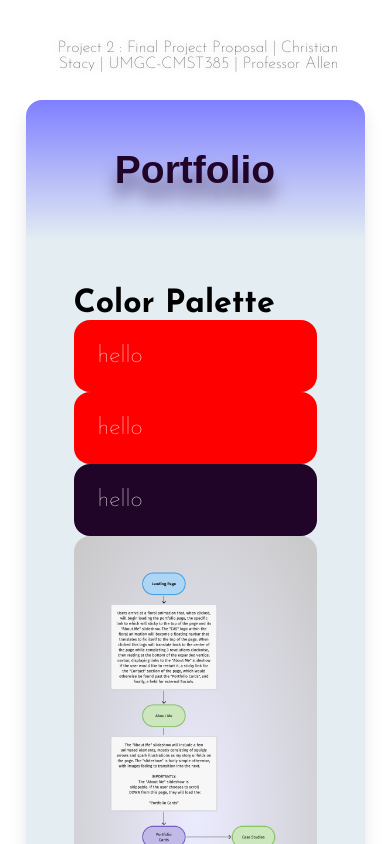
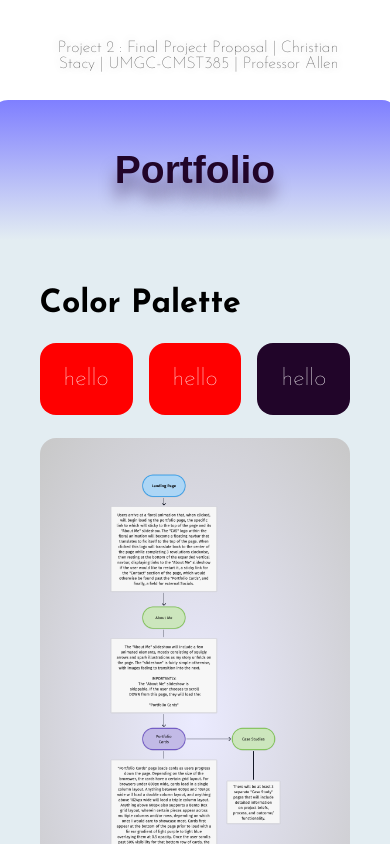
Before and after one commit to cursivart/CMST385, a plain HTML site: page project2/intro.html in a window 390 px wide. Shown: the top 844 px of the page. Drawn offline with nearby package versions, Linux system fonts and the light colour scheme; a web font is replaced by a local one.

Commit message:
updated media queries

```diff
--- a/project2/intro.html
+++ b/project2/intro.html
@@ -43,7 +43,7 @@
 					"item13 item13 item14";
 			}
 
-			@media(max-width : 600px ){
+			@media( max-width : 600px ){
 					.body-grid-container{
 					display: grid;
 					grid-gap: 1rem;
@@ -69,6 +69,8 @@
 
 				.color-palette {
 					display: grid;
+					font-family: "Josefin Sans", sans-serif;
+					color: #FFFFFF;
 					grid-gap: 1rem;
 					min-width: 0rem;
 					min-height: 0rem;
@@ -160,18 +162,15 @@
 					grid-gap: 1rem;
 					min-width: 0rem;
 					min-height: 0rem;
+					font-family: "Josefin Sans", sans-serif;
+					color: #FFFFFF;
+					font-weight: 100;
+					font-size: 1.5rem;
 					grid-template-columns: 3;
 					grid-template-rows: 1;
 					grid-template-areas:
 						"color1 color2 color3";
 				}
-
-			.color-palette-content {
-				font-family: "Josefin Sans", sans-serif;
-				color: #FFFFFF;
-				font-weight: 100;
-				font-size: 1.5rem;
-			}
 
 			.color1 {
 				background-color: red;
@@ -402,18 +401,13 @@
 
 				<section class="body-content-container">
 					<section class="body-content">
-						<h2>Color Palette</h2>
-						<section class="color-palette-content">
-						<section class="color1" style="grid-area: color1;">
-							hello
-							</section>
-						<section class="color2" style="grid-area: color2;">
-							hello
-							</section>
-						<section class="color3" style="grid-area: color3;">
-							hello
-							</section>
-							</section>
+						<h2>Color Palette</h2><br>
+						<section class="color-palette">
+						  <section class="color1">hello</section>
+						  <section class="color2">hello</section>
+						  <section class="color3">hello</section>
+						</section>
+						<br>
 						<section class="div-content" style="grid-area: item1;"><img src="imgs/Portfolio-Website-diagram.png" alt="diagram of website proposal"></section>
 					</section>
 				</section>
```
